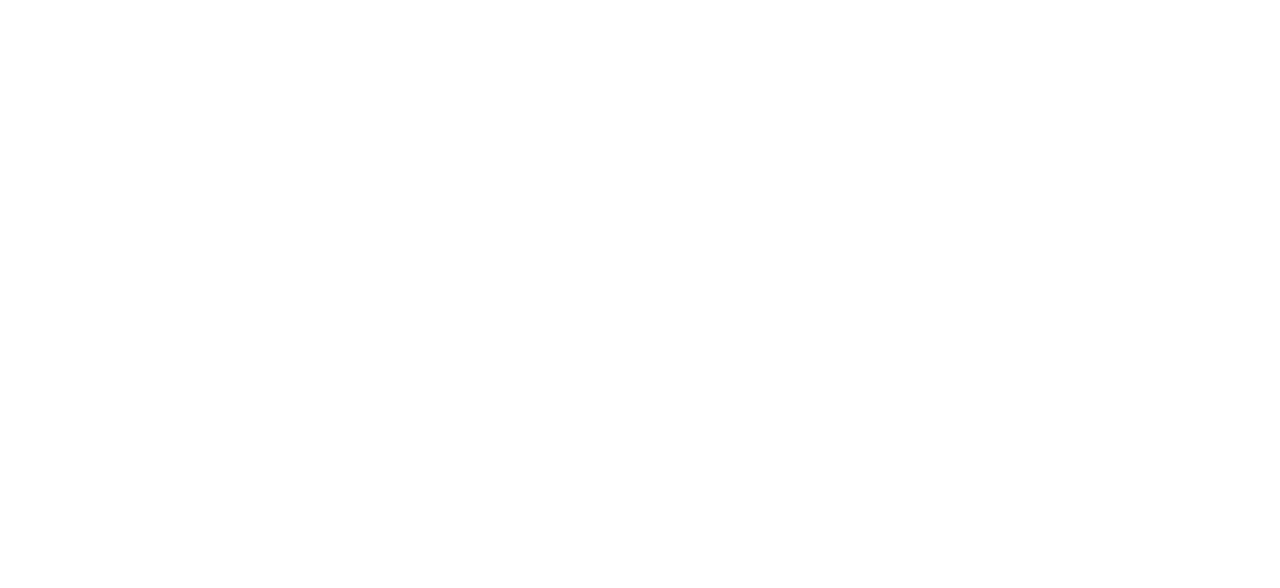
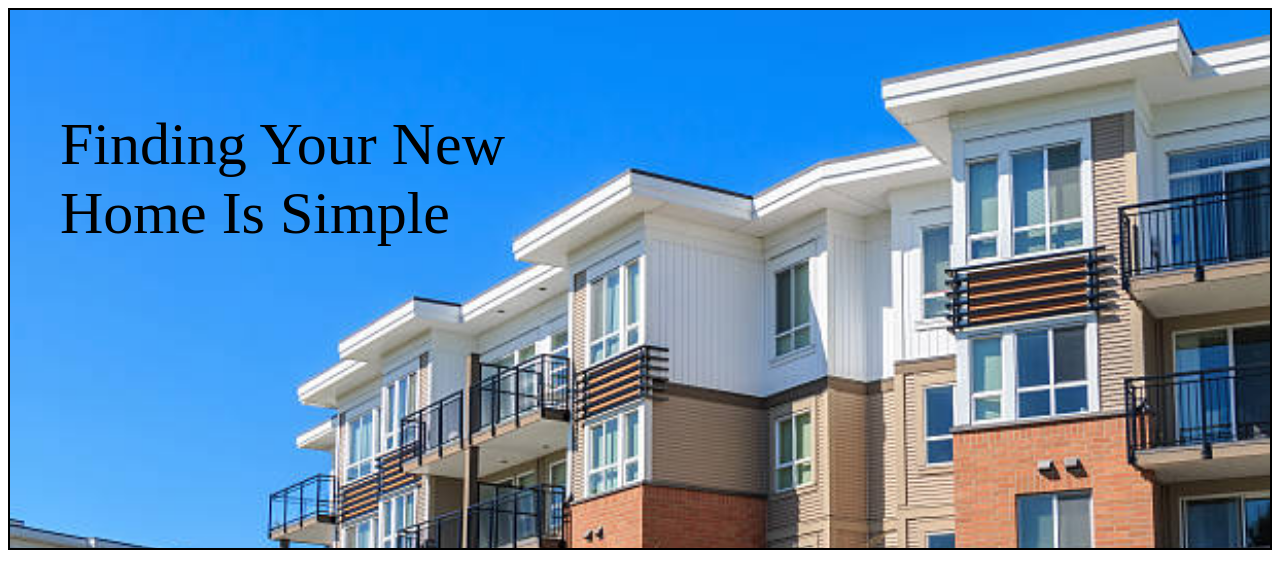
Before and after one commit to Tahmid2629/milestone-1_1, a plain HTML site: page index.html in a window 1280 px wide. Drawn offline with Linux system fonts and the light colour scheme.

Commit message:
Adding Heading

```diff
--- /dev/null
+++ b/Styles/1_1.css
@@ -0,0 +1,12 @@
+#Heading{
+    margin-top: 0px;
+    margin-left: 0px;
+    border: 2px  solid black;
+    font-size: 60px;
+    padding-left: 50px;
+    padding-bottom: 300px;
+    padding-top: 100px;
+    background-image: url(/Images/Apartment.jpg);
+    background-size: 100%;
+
+}
--- a/index.html
+++ b/index.html
@@ -4,8 +4,12 @@
     <meta charset="UTF-8">
     <meta name="viewport" content="width=device-width, initial-scale=1.0">
     <title>Milestone 1_1</title>
+    <link rel="stylesheet" href="Styles/1_1.css">
 </head>
 <body>
+    <div id="Heading">Finding Your New <br> Home Is Simple</div>
+
+
 
 </body>
 </html>
```
Also changed, not shown: Images/Apartment.jpg (added).
